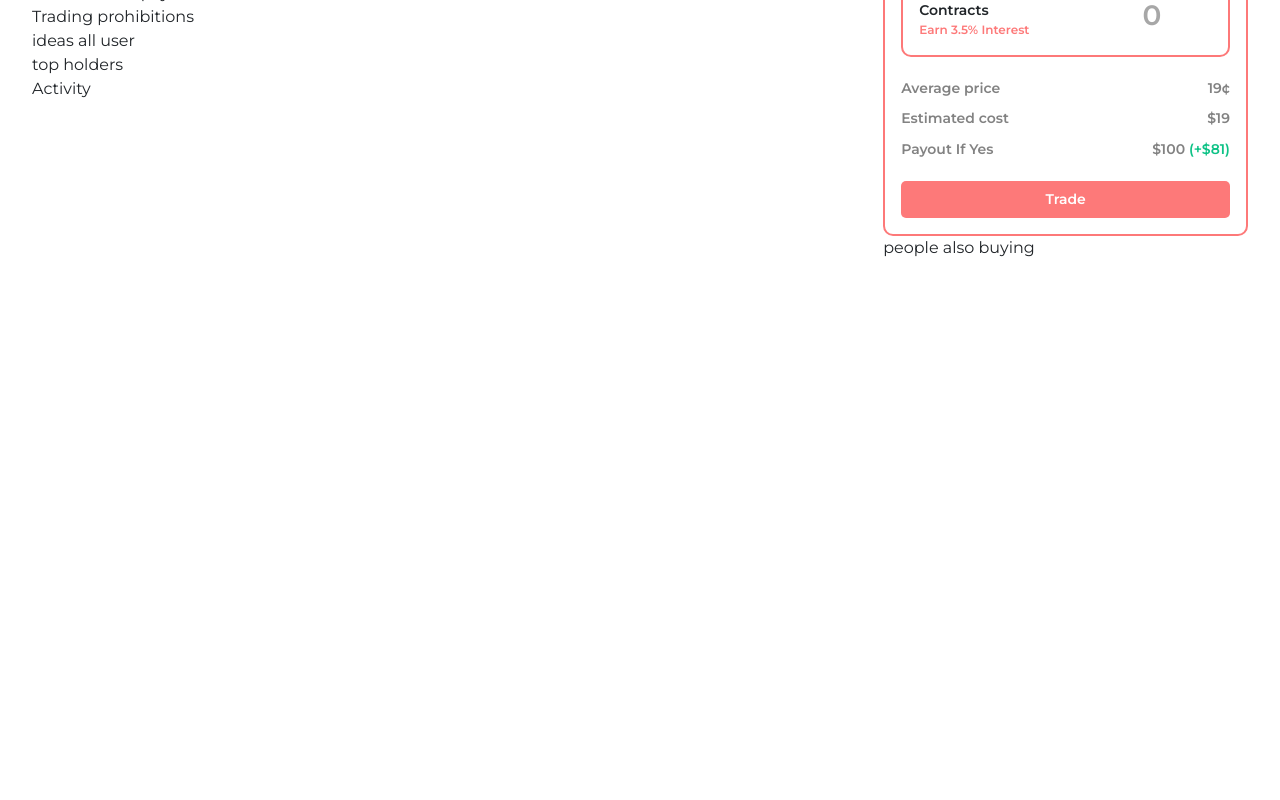
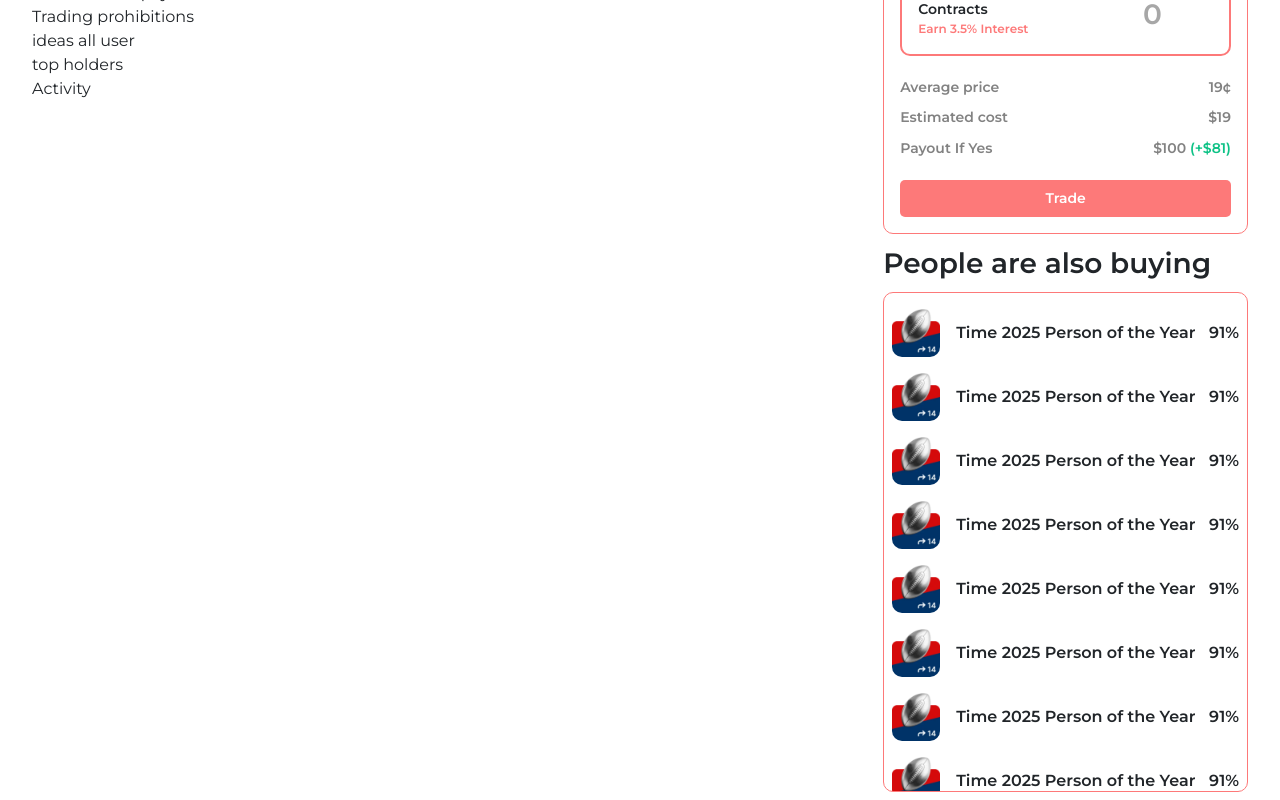
Before and after one commit to mitpatel9/kalshi, a Next.js app: page /markets/1 in a window 1280 px wide. Shown: the part 265-1065 px from the top of the page. Before the commit the page ends 800 px from the top, so only its background shows below. Built offline with nearby package versions, Linux system fonts and the light colour scheme; some icons are missing.

Commit message:
also buy

```diff
--- a/StyledComponents/MarketsStyled.js
+++ b/StyledComponents/MarketsStyled.js
@@ -70,7 +70,7 @@ export const MarketEndDate = styled.div`
 //oder buy sell section
 export const OrderContaier = styled.div`
   padding: 1rem;
-  border: 2px solid #fd7979;
+  border: 1px solid #fd7979;
   border-radius: 10px;
 `;
 export const OrderTopHedding = styled.div`
@@ -188,7 +188,6 @@ export const ContracInput = styled.div`
     box-shadow: none;
     border: none;
 
-
     &::placeholder {
       color: #828282;
       opacity: 0.7;
@@ -240,3 +239,48 @@ export const OderTradeButton = styled.div`
   background: #fd7979;
   color: #fff;
 `;
+
+//also buying peopel section
+export const AlsoBuyContainer = styled.div`
+  margin: 0.5rem 0rem;
+  border-radius: 10px;
+  overflow-x: hidden;
+  overflow-y: scroll;
+  scroll-behavior: smooth;
+  scrollbar-width: none;
+  height: 500px;
+  border: 1px solid #fd7979;
+   padding: 0.5rem;
+`;
+export const AlsoBuyTopHeading = styled.div`
+  font-weight: 600;
+  font-size: 28px;
+  margin: 0.5rem 0rem;
+`;
+export const AlsoBuyTradeContainer = styled.div`
+  display: flex;
+  align-items: center;
+  justify-content: space-between;
+`;
+
+export const AlsoBuyContent = styled.div`
+  display: flex;
+  align-items: center;
+  gap: 1rem;
+  margin: 0.5rem 0rem;
+  cursor: pointer;
+
+  .image {
+    max-height: 48px;
+    max-width: 48px;
+    border-radius: 10px;
+  }
+`;
+export const AlsoBuyPercentage = styled.div`
+  font-weight: 600;
+  font-size: 16px;
+`;
+export const AlsoBuyHedText = styled.div`
+  font-weight: 600;
+  font-size: 16px;
+`;
--- a/components/MarketLayout/AlsoBuy.js
+++ b/components/MarketLayout/AlsoBuy.js
@@ -1,11 +1,113 @@
-import React from 'react'
+import React from "react";
+import Test from "../../asset/Image/test.jpg";
+import {
+  AlsoBuyContainer,
+  AlsoBuyContent,
+  AlsoBuyHedding,
+  AlsoBuyHedText,
+  AlsoBuyPercentage,
+  AlsoBuyTopHeading,
+  AlsoBuyTradeContainer,
+} from "@/StyledComponents/MarketsStyled";
+import Image from "next/image";
 
 const AlsoBuy = () => {
   return (
-    <div>
-      people also buying
-    </div>
-  )
-}
+    <>
+      <AlsoBuyTopHeading>People are also buying</AlsoBuyTopHeading>
+    <AlsoBuyContainer>
+      <AlsoBuyTradeContainer>
+        <AlsoBuyContent>
+          <Image src={Test} className="image" />
+          <AlsoBuyHedText>Time 2025 Person of the Year</AlsoBuyHedText>
+        </AlsoBuyContent>
+        <AlsoBuyPercentage>91%</AlsoBuyPercentage>
+      </AlsoBuyTradeContainer>
+      <AlsoBuyTradeContainer>
+        <AlsoBuyContent>
+          <Image src={Test} className="image" />
+          <AlsoBuyHedText>Time 2025 Person of the Year</AlsoBuyHedText>
+        </AlsoBuyContent>
+        <AlsoBuyPercentage>91%</AlsoBuyPercentage>
+      </AlsoBuyTradeContainer>
+      <AlsoBuyTradeContainer>
+        <AlsoBuyContent>
+          <Image src={Test} className="image" />
+          <AlsoBuyHedText>Time 2025 Person of the Year</AlsoBuyHedText>
+        </AlsoBuyContent>
+        <AlsoBuyPercentage>91%</AlsoBuyPercentage>
+      </AlsoBuyTradeContainer>
+      <AlsoBuyTradeContainer>
+        <AlsoBuyContent>
+          <Image src={Test} className="image" />
+          <AlsoBuyHedText>Time 2025 Person of the Year</AlsoBuyHedText>
+        </AlsoBuyContent>
+        <AlsoBuyPercentage>91%</AlsoBuyPercentage>
+      </AlsoBuyTradeContainer>
+      <AlsoBuyTradeContainer>
+        <AlsoBuyContent>
+          <Image src={Test} className="image" />
+          <AlsoBuyHedText>Time 2025 Person of the Year</AlsoBuyHedText>
+        </AlsoBuyContent>
+        <AlsoBuyPercentage>91%</AlsoBuyPercentage>
+      </AlsoBuyTradeContainer>
+      <AlsoBuyTradeContainer>
+        <AlsoBuyContent>
+          <Image src={Test} className="image" />
+          <AlsoBuyHedText>Time 2025 Person of the Year</AlsoBuyHedText>
+        </AlsoBuyContent>
+        <AlsoBuyPercentage>91%</AlsoBuyPercentage>
+      </AlsoBuyTradeContainer>
+      <AlsoBuyTradeContainer>
+        <AlsoBuyContent>
+          <Image src={Test} className="image" />
+          <AlsoBuyHedText>Time 2025 Person of the Year</AlsoBuyHedText>
+        </AlsoBuyContent>
+        <AlsoBuyPercentage>91%</AlsoBuyPercentage>
+      </AlsoBuyTradeContainer><AlsoBuyTradeContainer>
+        <AlsoBuyContent>
+          <Image src={Test} className="image" />
+          <AlsoBuyHedText>Time 2025 Person of the Year</AlsoBuyHedText>
+        </AlsoBuyContent>
+        <AlsoBuyPercentage>91%</AlsoBuyPercentage>
+      </AlsoBuyTradeContainer>
+      <AlsoBuyTradeContainer>
+        <AlsoBuyContent>
+          <Image src={Test} className="image" />
+          <AlsoBuyHedText>Time 2025 Person of the Year</AlsoBuyHedText>
+        </AlsoBuyContent>
+        <AlsoBuyPercentage>91%</AlsoBuyPercentage>
+      </AlsoBuyTradeContainer>
 
-export default AlsoBuy
+      <AlsoBuyTradeContainer>
+        <AlsoBuyContent>
+          <Image src={Test} className="image" />
+          <AlsoBuyHedText>Time 2025 Person of the Year</AlsoBuyHedText>
+        </AlsoBuyContent>
+        <AlsoBuyPercentage>91%</AlsoBuyPercentage>
+      </AlsoBuyTradeContainer><AlsoBuyTradeContainer>
+        <AlsoBuyContent>
+          <Image src={Test} className="image" />
+          <AlsoBuyHedText>Time 2025 Person of the Year</AlsoBuyHedText>
+        </AlsoBuyContent>
+        <AlsoBuyPercentage>91%</AlsoBuyPercentage>
+      </AlsoBuyTradeContainer>
+      <AlsoBuyTradeContainer>
+        <AlsoBuyContent>
+          <Image src={Test} className="image" />
+          <AlsoBuyHedText>Time 2025 Person of the Year</AlsoBuyHedText>
+        </AlsoBuyContent>
+        <AlsoBuyPercentage>91%</AlsoBuyPercentage>
+      </AlsoBuyTradeContainer>
+      <AlsoBuyTradeContainer>
+        <AlsoBuyContent>
+          <Image src={Test} className="image" />
+          <AlsoBuyHedText>Time 2025 Person of the Year</AlsoBuyHedText>
+        </AlsoBuyContent>
+        <AlsoBuyPercentage>91%</AlsoBuyPercentage>
+      </AlsoBuyTradeContainer>
+    </AlsoBuyContainer></>
+  );
+};
+
+export default AlsoBuy;
--- a/components/MarketLayout/OrderBuySell.js
+++ b/components/MarketLayout/OrderBuySell.js
@@ -61,6 +61,7 @@ const OrderBuySell = () => {
         <OrderNoBtn>No 19¢</OrderNoBtn>
       </OrderButton>
 
+      {/* order Contrac section */}
       <OrderContract>
         <ContracContainer>
           <ContracHedText>Contracts</ContracHedText>
```
